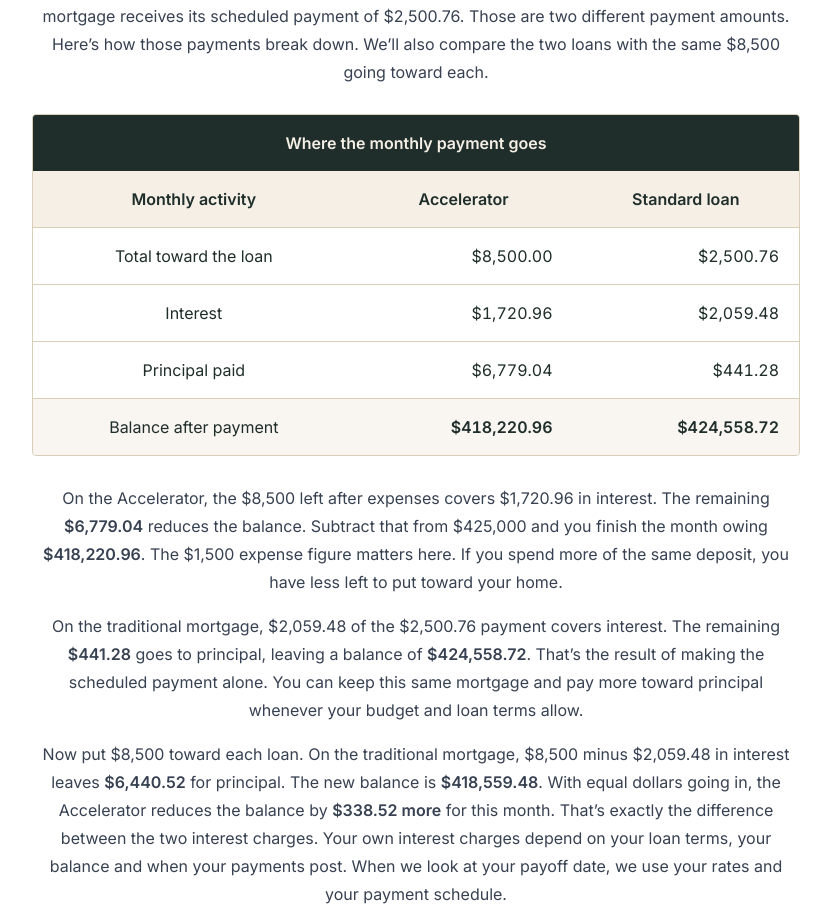
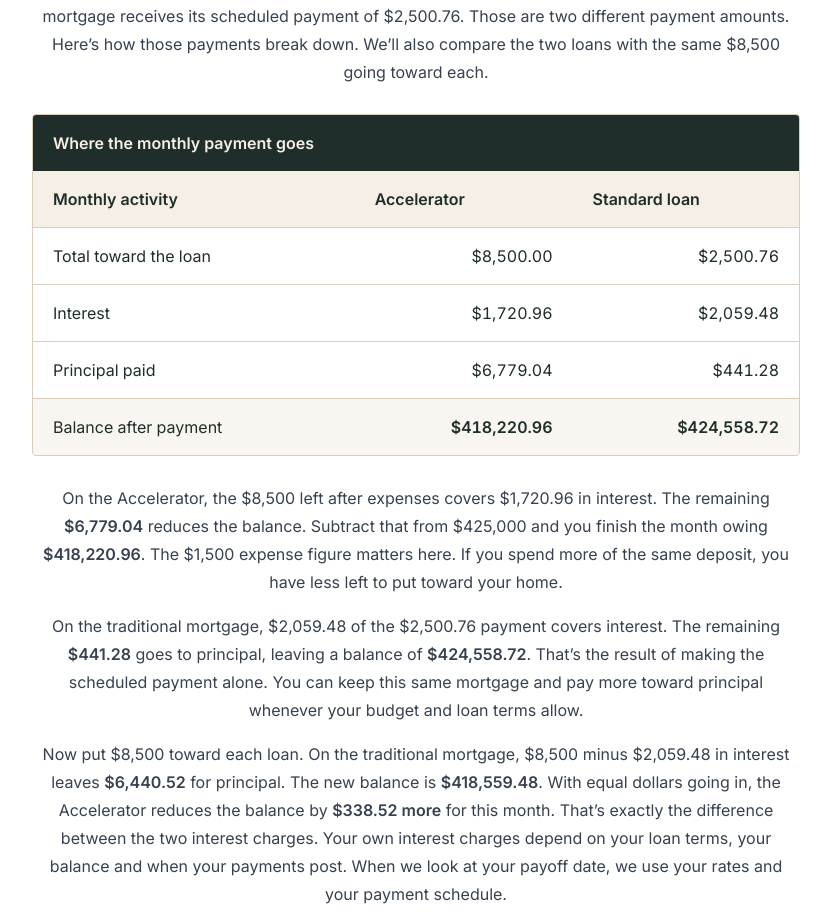
Before and after one commit to AppStudioPros/becker-team, a Next.js app: page /loan-programs/mortgage-accelerator/guide in a window 1280 px wide. Shown: the part 2170-3082 px from the top of the page, without its empty margins (224-1055 px from the left). Built offline with nearby package versions, Linux system fonts and the light colour scheme.

Commit message:
Left-align the caption and labels in the Accelerator payment table

```diff
--- a/app/loan-programs/mortgage-accelerator/guide/page.tsx
+++ b/app/loan-programs/mortgage-accelerator/guide/page.tsx
@@ -95,8 +95,8 @@ export default function MortgageAcceleratorGuide() {
           <div className="prose-becker mx-auto max-w-3xl">
             <p>Start with a $425,000 balance. In our one-month example, $10,000 comes in and $1,500 goes back out for expenses. That leaves $8,500 for interest and principal on the Accelerator. The traditional mortgage receives its scheduled payment of $2,500.76. Those are two different payment amounts. Here’s how those payments break down. We’ll also compare the two loans with the same $8,500 going toward each.</p>
             <div className="my-7 overflow-x-auto rounded border border-cream-border">
-              <table className="w-full border-collapse text-center text-xs sm:text-base">
-                <caption className="bg-forest px-3 py-4 text-center font-semibold text-cream sm:px-5">Where the monthly payment goes</caption>
+              <table className="w-full border-collapse text-left text-xs sm:text-base [&_th]:text-left">
+                <caption className="bg-forest px-3 py-4 text-left font-semibold text-cream sm:px-5">Where the monthly payment goes</caption>
                 <thead className="border-b border-cream-border bg-cream">
                   <tr><th scope="col" className="px-2 py-3 sm:px-5 sm:py-4">Monthly activity</th><th scope="col" className="px-2 py-3 sm:px-5 sm:py-4">Accelerator</th><th scope="col" className="px-2 py-3 sm:px-5 sm:py-4">Standard loan</th></tr>
                 </thead>
```
